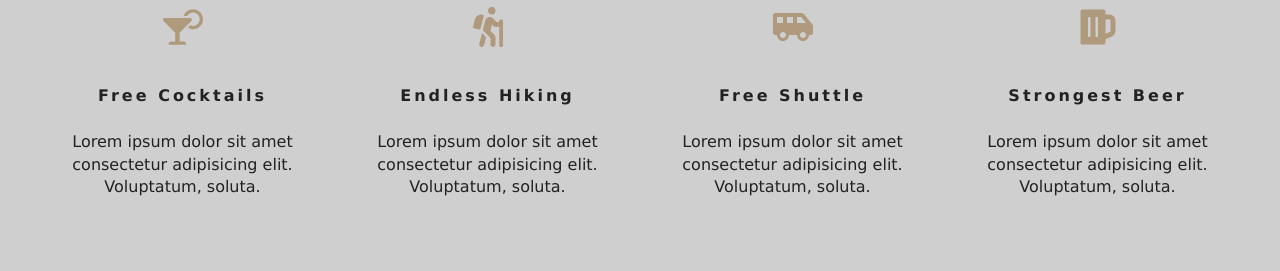
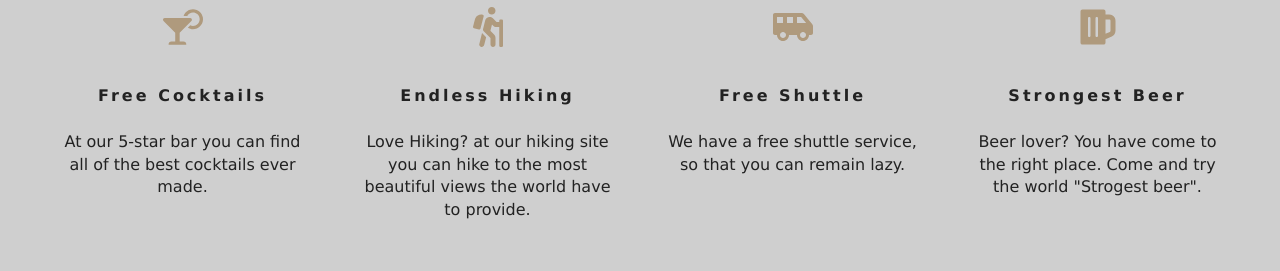
Before and after one commit to CJGottaLearn/react-cj-resort, a React (Create React App) app: page / in a window 1280 px wide. Shown: the part 1000-1271 px from the top of the page. Built offline with nearby package versions, Linux system fonts and the light colour scheme; no server answers.

Commit message:
services update

```diff
--- a/src/components/Services.js
+++ b/src/components/Services.js
@@ -7,22 +7,22 @@ export default class Services extends Component {
             {
                 icon: <FaCocktail />,
                 title: "Free cocktails",
-                info: 'Lorem ipsum dolor sit amet consectetur adipisicing elit. Voluptatum, soluta.'
+                info: 'At our 5-star bar you can find all of the best cocktails ever made.'
             },
             {
                 icon: <FaHiking />,
                 title: "Endless hiking",
-                info: 'Lorem ipsum dolor sit amet consectetur adipisicing elit. Voluptatum, soluta.'
+                info: 'Love Hiking? at our hiking site you can hike to the most beautiful views the world have to provide.'
             },
             {
                 icon: <FaShuttleVan />,
                 title: "Free shuttle",
-                info: 'Lorem ipsum dolor sit amet consectetur adipisicing elit. Voluptatum, soluta.'
+                info: 'We have a free shuttle service, so that you can remain lazy.'
             },
             {
                 icon: <FaBeer />,
                 title: "Strongest beer ",
-                info: 'Lorem ipsum dolor sit amet consectetur adipisicing elit. Voluptatum, soluta.'
+                info: 'Beer lover? You have come to the right place. Come and try the world "Strogest beer".'
             }
         ]
     }
```
